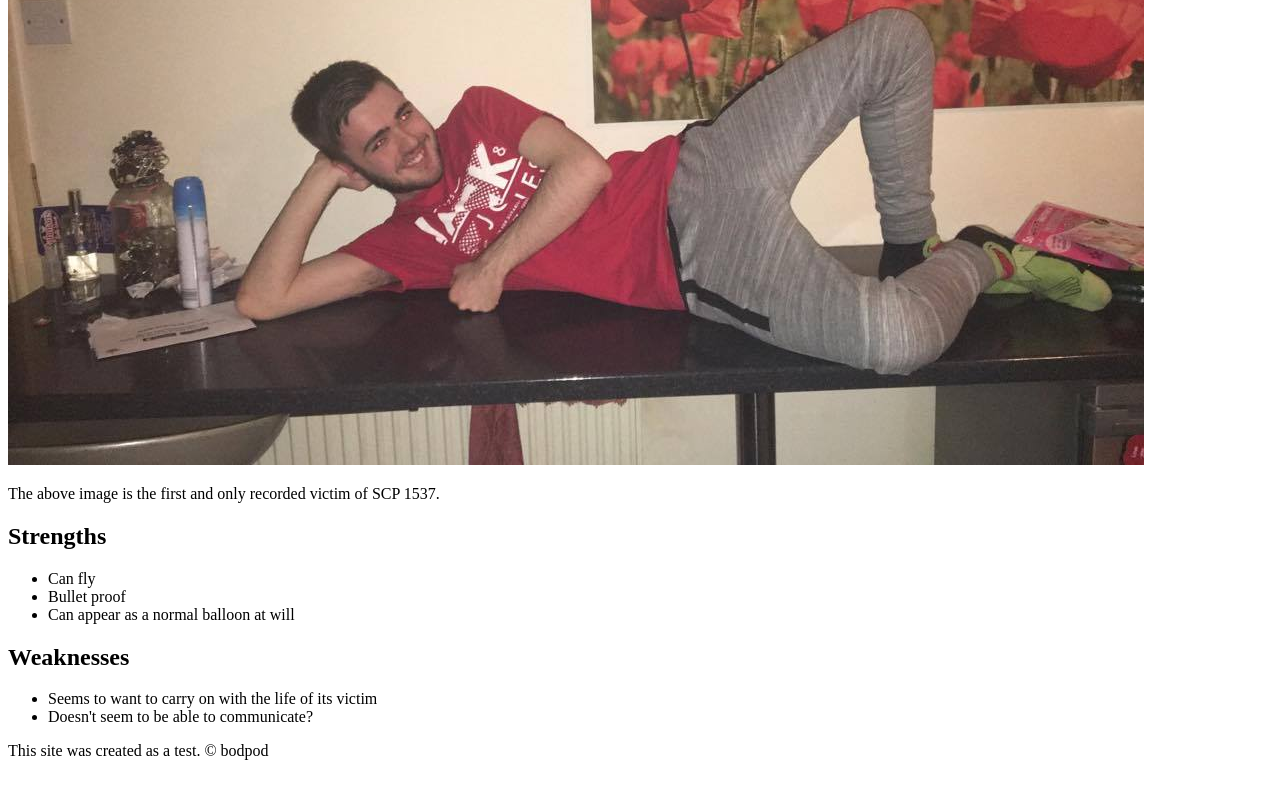
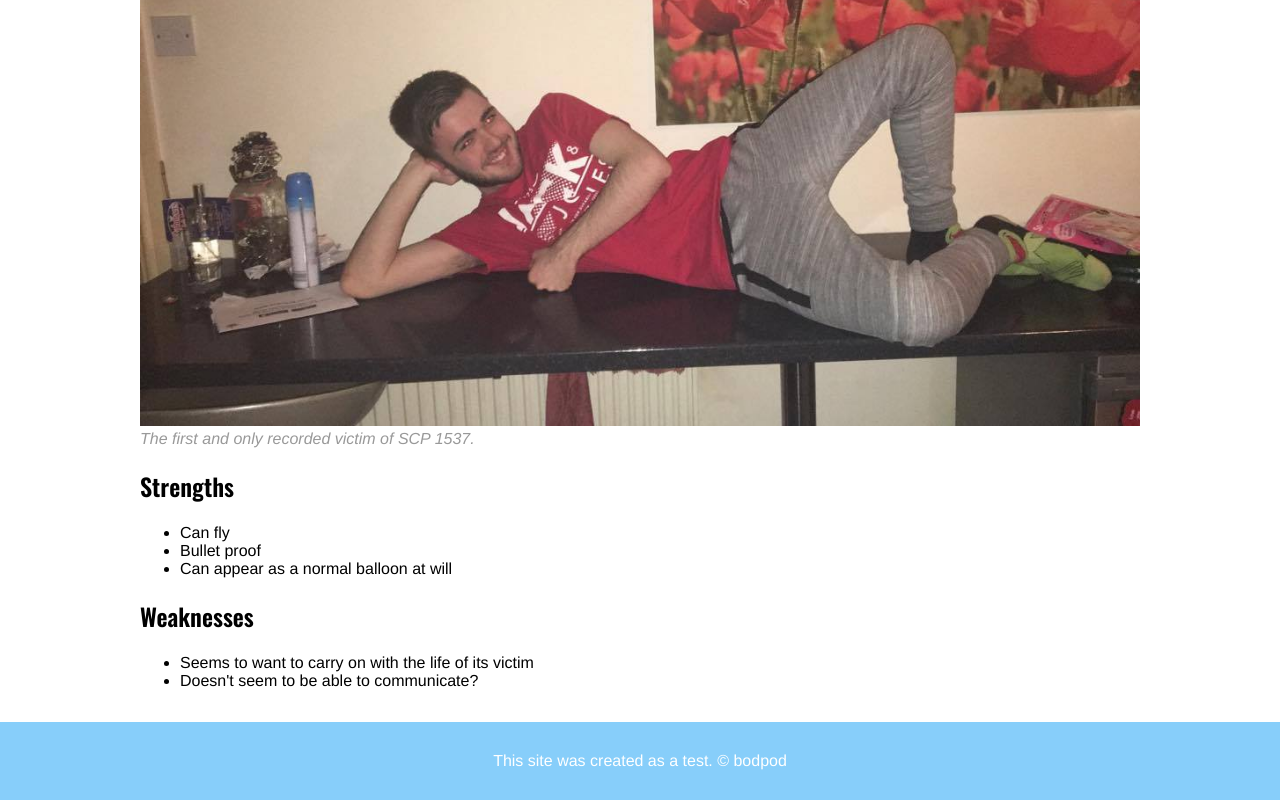
Before and after one commit to bod09/First-Website, a plain HTML site: page index.html in a window 1280 px wide. Shown: the part 751-1551 px from the top of the page. Before the commit the page ends 1527 px from the top, so only its background shows below. Drawn offline with nearby package versions, Linux system fonts and the light colour scheme.

Commit message:
added css

```diff
--- /dev/null
+++ b/css/balloonlum.css
@@ -0,0 +1,50 @@
+body{
+	margin: 0;
+	font-family: Helvetica, Arial, sans-serif;
+}
+
+header{
+    background-image: linear-gradient(deepskyblue, lightskyblue);
+	text-align: center;
+}
+
+h1, h2{
+	font-family: 'Oswald', sans-serif;
+}
+
+header h1{
+	color: white;
+	margin: unset;
+	text-shadow: 0 0 1px #000000;
+}
+
+header img {
+	margin-top: 16px;
+}
+
+main{
+	max-width: 1000px;
+	margin: 0 auto;
+	padding: 16px;
+}
+
+main img{
+	max-width: 100%;
+}
+
+footer{
+	background-color: lightskyblue;
+	text-align: center;
+	color: white;
+	padding: 30px;
+}
+
+footer p {
+	margin: 0;
+}
+
+p.caption{
+	color: #999999;
+	font-style: italic;
+	margin-top: 0;
+}
--- a/index.html
+++ b/index.html
@@ -3,6 +3,9 @@
 <head>
 	<title>Balloonlum</title>
 	<link rel="icon" href="img/balloonlum.png">
+	<link rel="preconnect" href="https://fonts.gstatic.com">
+	<link href="https://fonts.googleapis.com/css2?family=Oswald:wght@600&display=swap" rel="stylesheet">
+	<link rel="stylesheet" type="text/css" href="css/balloonlum.css">
 </head>
 <body>
 	<!-- header element -->
@@ -16,7 +19,7 @@
 		<h2>About Balloonlum</h2>
 		<p>SCP 1537, also know as Balloonlum is believed to be a species that disguises itself as a floating balloon in order to lure people in so that it can devour them. They seem to take the appearance of their victims afterwards, we are unsure if this is just an appearance or if the victim is still alive inside as they seem to be unresponsive. So far there is only one reported incident of this happening and we are unsure of what this SCP wants as it seems to now be passive after devouring its victim.</p>
 		<img src="img/18339300_204956806685410_79102928_o.jpg" alt="The first and only recorded victim">
-		<p>The above image is the first and only recorded victim of SCP 1537.</p>
+		<p class="caption">The first and only recorded victim of SCP 1537.</p>
 
 		<!-- Strengths -->
 		<h2>Strengths</h2>
```
